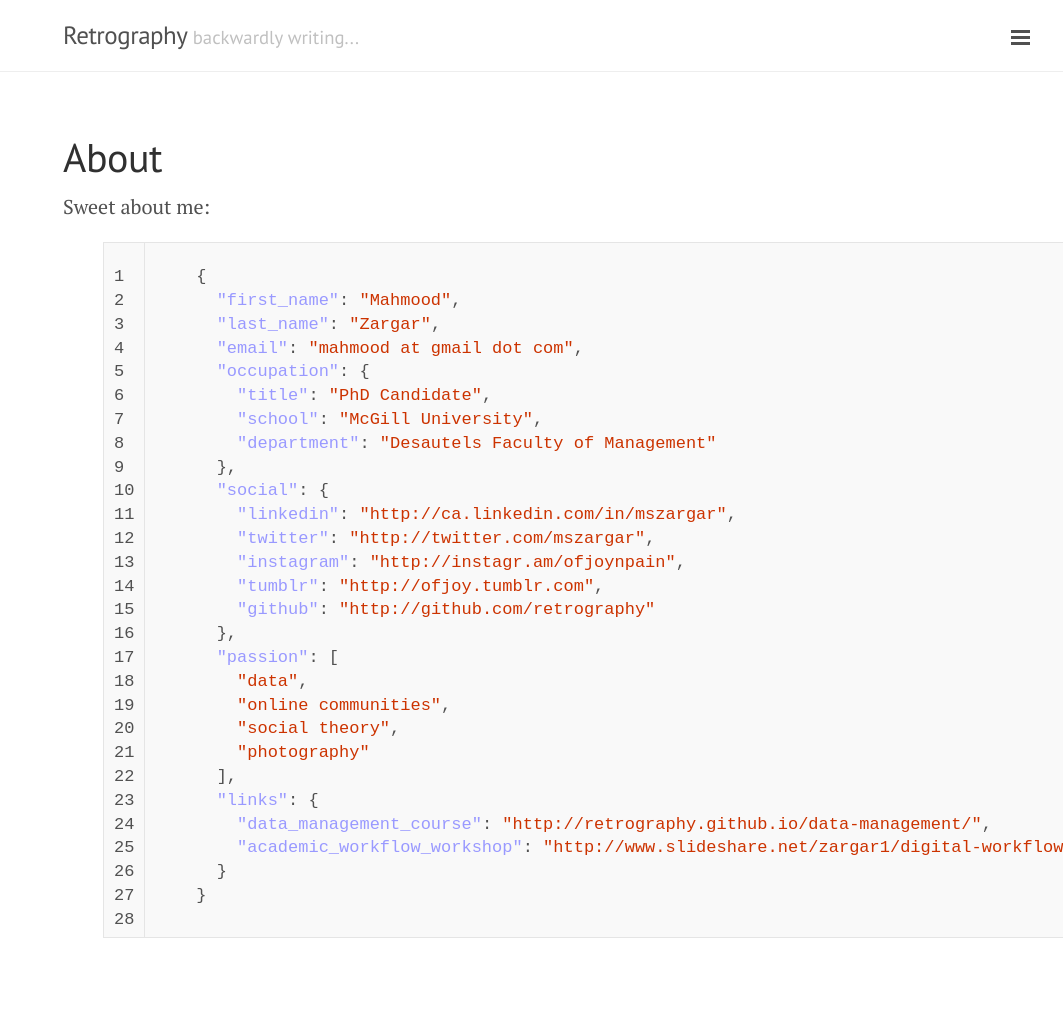
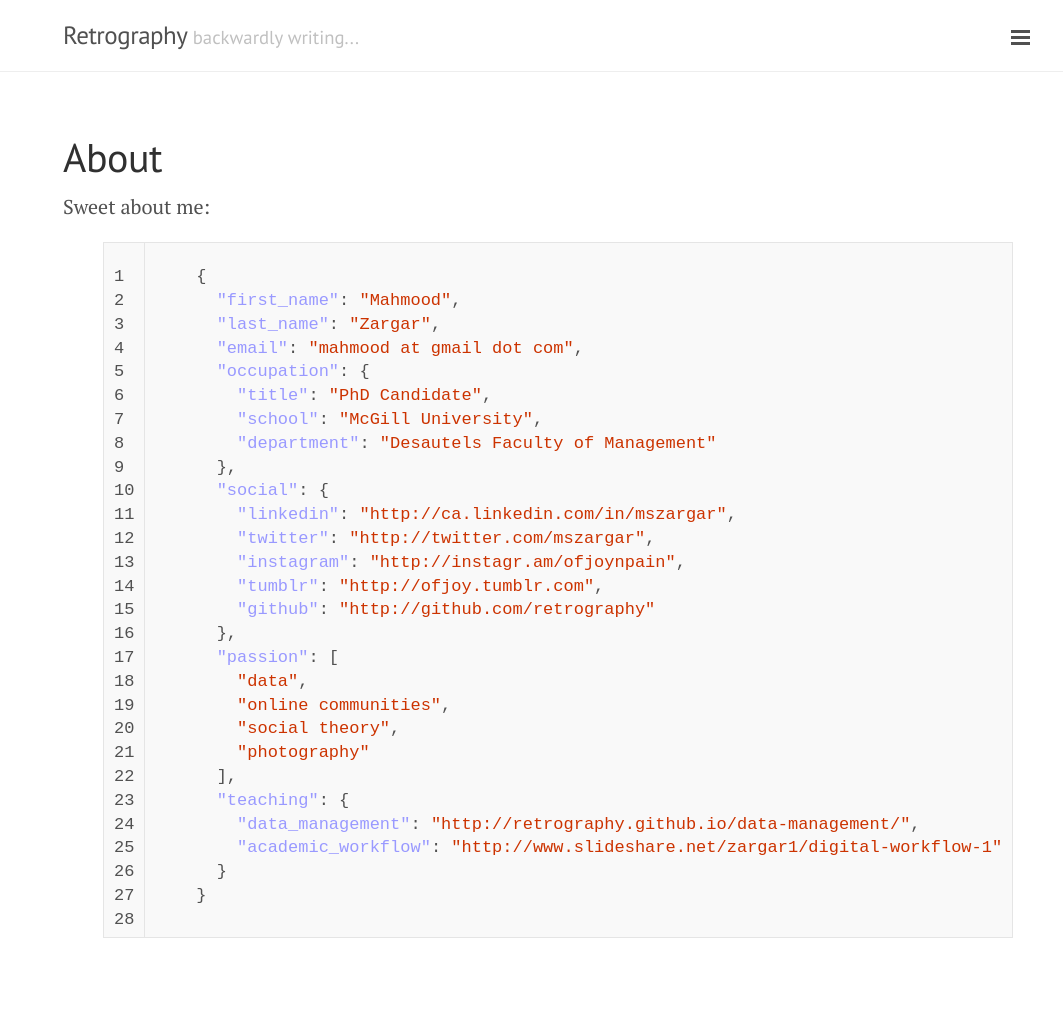
Before and after one commit to retrography/retrography.github.io, a Jekyll site: the page built from about.markdown, in a window 1280 px wide. Shown: the whole page, without its empty margins (217-1280 px from the left). Built offline with Jekyll 4.4.1, drawn with Linux system fonts in a browser that asks for light colours; Markdown is read by kramdown in place of the engine named in the settings.

Commit message:
Update about.markdown

```diff
--- a/about.markdown
+++ b/about.markdown
@@ -28,9 +28,9 @@ Sweet about me:
         "social theory",
         "photography"
       ],
-      "links": {
-        "data_management_course": "http://retrography.github.io/data-management/",
-        "academic_workflow_workshop": "http://www.slideshare.net/zargar1/digital-workflow-1"
+      "teaching": {
+        "data_management": "http://retrography.github.io/data-management/",
+        "academic_workflow": "http://www.slideshare.net/zargar1/digital-workflow-1"
       }
     }
     {% endhighlight %}
```
